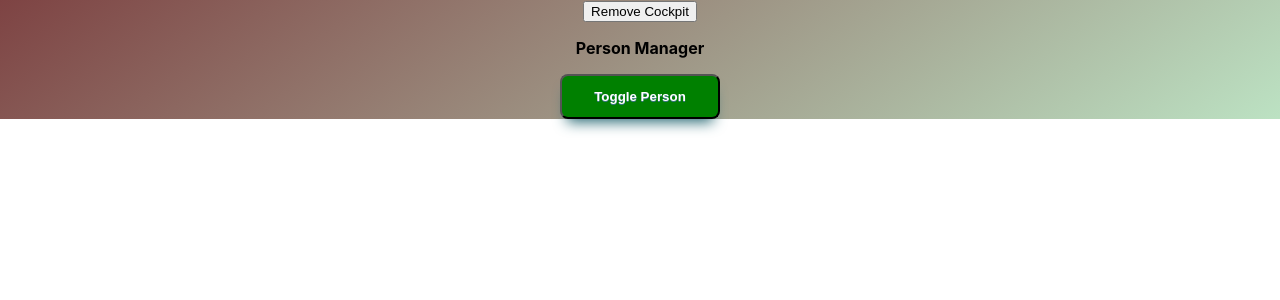
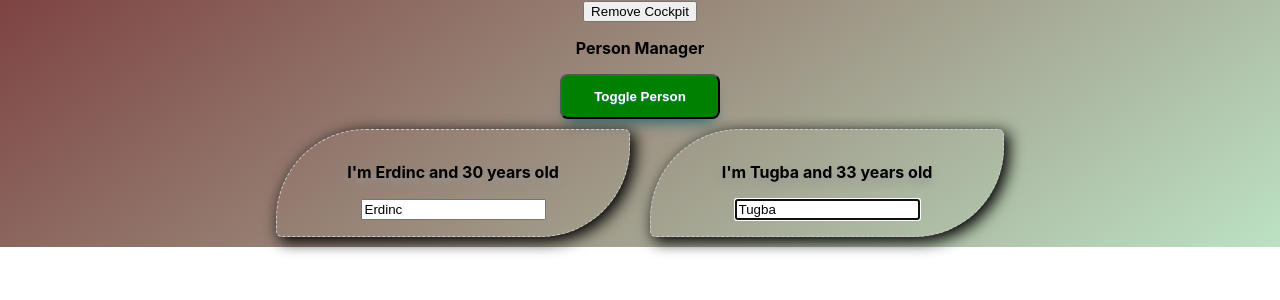
Before and after one commit to rdnc12/react-baseFeatures-syntax, a React app: page / in a window 1280 px wide. Shown: the top 300 px of the page. Built offline with nearby package versions, Linux system fonts and the light colour scheme.

Commit message:
prop-types,ref and useRef

```diff
--- a/package.json
+++ b/package.json
@@ -42,6 +42,7 @@
     "postcss-normalize": "7.0.1",
     "postcss-preset-env": "6.7.0",
     "postcss-safe-parser": "4.0.1",
+    "prop-types": "^15.7.2",
     "radium": "^0.26.0",
     "react": "^16.12.0",
     "react-app-polyfill": "^1.0.4",
--- a/src/Components/Cockpit/Cockpit.js
+++ b/src/Components/Cockpit/Cockpit.js
@@ -1,7 +1,12 @@
-import React, { useEffect } from "react";
+
+// useRef is for functional component
+import React, { useEffect, useRef } from "react";
 import classes from "./Cockpit.module.css";
 
 const Cockpit = props => {
+  const toggleBtnRef = useRef(null);
+
+
   useEffect(() => {
     // it runs for every update and this means we can already use it for
     // all the things.
@@ -11,12 +16,12 @@
 
     // when we delete cockpit, it shows alert.
     // we make timer for mounting and unmounting(in return)
-    const timer=setTimeout(() => {
-      alert("saved data");
-    }, 1000);
-
+    // const timer = setTimeout(() => {
+    //   alert("saved data");
+    // }, 1000);
+    toggleBtnRef.current.click();
     return () => {
-      clearTimeout(timer);
+      //clearTimeout(timer);
       console.log("[Cockpit.js] cleanup work in useEffect");
     };
   }, []); // [props.persons]= when persons change, it will work
@@ -35,11 +40,12 @@
     <div>
       <p className={classesAssign.join(" ")}> {props.title}</p>
       <button
+        ref={toggleBtnRef}
         className={classes.myButton}
         personsLength={props.personsLength} // we make its out of cockpit
         onClick={props.clicked}
       >
-       {props.name ? props.name :'Toggle Person'}
+        {props.name ? props.name : "Toggle Person"}
       </button>
     </div>
   );
--- a/src/Components/Persons/Person/Person.jsx
+++ b/src/Components/Persons/Person/Person.jsx
@@ -1,22 +1,53 @@
-import React, { Component,Fragment } from "react";
-import Auxiliary from '../../../hoc/Auxiliary/Auxiliary'
-import withClass from '../../../hoc/withClass'
+import React, { Component, Fragment } from "react";
+import PropTypes from "prop-types";
+import Auxiliary from "../../../hoc/Auxiliary/Auxiliary";
+import withClass from "../../../hoc/withClass";
 import classes from "./Person.module.css";
 
 class Person extends Component {
-  render(){
+constructor(props){
+  super(props)
+  this.inputElementRef=React.createRef();
+}
+
+componentDidMount(){
+  this.inputElementRef.current.focus();
+}
+
+  render() {
     return (
-       <Auxiliary >
+      <Auxiliary>
         <p onClick={this.props.click}>
           I'm {this.props.name} and {this.props.age} years old
         </p>
         <p>{this.props.children}</p>
-        <input type="text" onChange={this.props.changed} value={this.props.name} />
-       </Auxiliary>
-
+        <input
+          ref={this.inputElementRef}
+          type="text"
+          onChange={this.props.changed}
+          value={this.props.name}
+        />
+      </Auxiliary>
     );
   }
+}
 
+// make your props using correctly.
+// give a correct error when developer use props incorrectly
+Person.propTypes = {
+  click: PropTypes.func,
+  name: PropTypes.string,
+  age: PropTypes.number,
+  changed: PropTypes.func
 };
 
-export default withClass(Person,classes.Person);
+export default withClass(Person, classes.Person);
+
+// ref
+// 1-) (old way method)anonymous arrow function an reference to the element.
+//  ref={(inputEl)=>{this.inputElement=inputEl}}
+// componentDidMount(){
+// this.inputElement.focus();}
+// 2-) this is a new way
+//constructor(){this.inputElement=React.createRef();}
+// ref={this.inputElementRef}
--- a/src/Containers/App.js
+++ b/src/Containers/App.js
@@ -35,7 +35,8 @@
         }
       ],
       showPersons: false,
-      showCockpit: true
+      showCockpit: true,
+      changeCounter: 0
     };
   }
 
@@ -84,7 +85,16 @@
     const persons = [...this.state.persons];
     persons[personIndex] = person;
 
-    this.setState({ persons: persons });
+    // when we are doing state updates that dont depend on the old state. there is nothing
+    // wrong with just passing the object ( this.setState({}))
+    this.setState((prevState, props) => {
+      // it is a better way of updating state when you are depending on the old state.
+
+      return {
+        persons: persons,
+        changeCounter: prevState.changeCounter + 1
+      };
+    });
   };
 
   togglePersonsHandler = () => {
```
